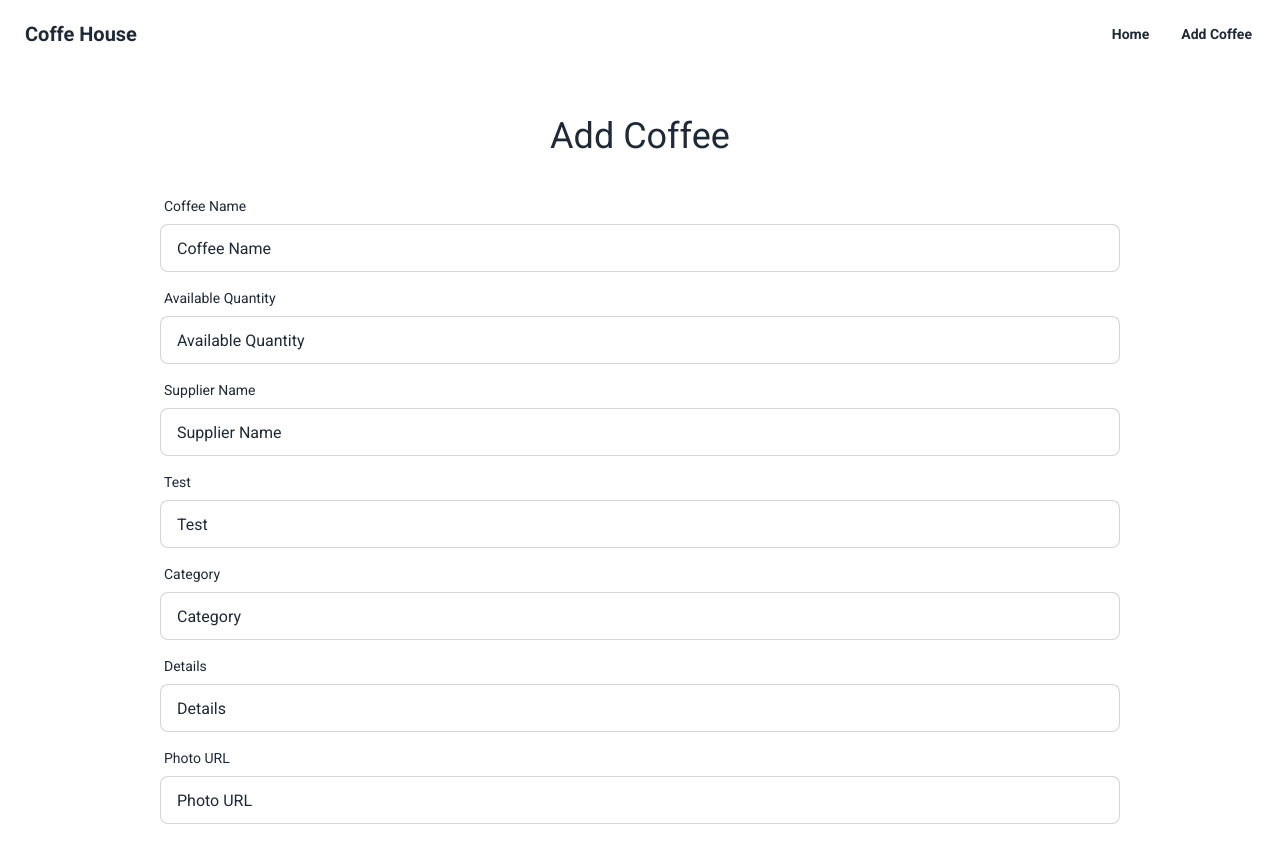
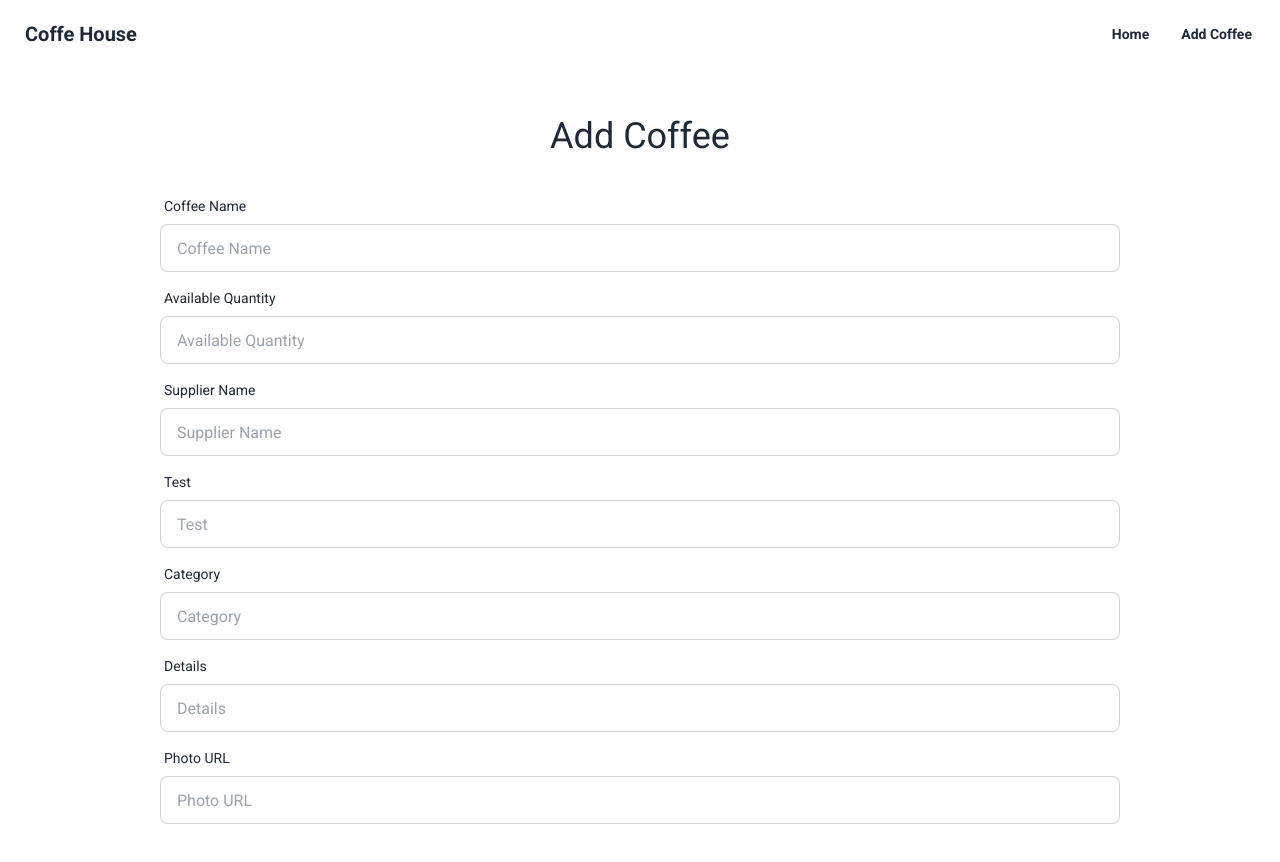
Before and after one commit to Allsamir/coffee-espersso, a React (Vite) app in the folder client/: page /add-coffee in a window 1280 px wide. Shown: the top 862 px of the page. Built offline with nearby package versions, Linux system fonts and the light colour scheme.

Commit message:
Api for coffee details done

```diff
--- a/client/src/components/AddCoffee.jsx
+++ b/client/src/components/AddCoffee.jsx
@@ -43,7 +43,7 @@ const AddCoffee = () => {
             </label>
             <input
               type="text"
-              defaultValue="Coffee Name"
+              placeholder="Coffee Name"
               className="input input-bordered"
               required
               {...register("coffeeName")}
@@ -55,7 +55,7 @@ const AddCoffee = () => {
             </label>
             <input
               type="text"
-              defaultValue="Available Quantity"
+              placeholder="Available Quantity"
               className="input input-bordered"
               required
               {...register("availableQuantity")}
@@ -67,7 +67,7 @@ const AddCoffee = () => {
             </label>
             <input
               type="text"
-              defaultValue="Supplier Name"
+              placeholder="Supplier Name"
               className="input input-bordered"
               required
               {...register("supplierName")}
@@ -79,7 +79,7 @@ const AddCoffee = () => {
             </label>
             <input
               type="text"
-              defaultValue="Test"
+              placeholder="Test"
               className="input input-bordered"
               required
               {...register("test")}
@@ -91,7 +91,7 @@ const AddCoffee = () => {
             </label>
             <input
               type="text"
-              defaultValue="Category"
+              placeholder="Category"
               className="input input-bordered"
               required
               {...register("category")}
@@ -103,7 +103,7 @@ const AddCoffee = () => {
             </label>
             <input
               type="text"
-              defaultValue="Details"
+              placeholder="Details"
               className="input input-bordered"
               required
               {...register("details")}
@@ -115,7 +115,7 @@ const AddCoffee = () => {
             </label>
             <input
               type="text"
-              defaultValue="Photo URL"
+              placeholder="Photo URL"
               className="input input-bordered"
               required
               {...register("photoURL")}
--- a/client/src/components/CoffeCard.jsx
+++ b/client/src/components/CoffeCard.jsx
@@ -11,7 +11,9 @@ const CoffeCard = ({ coffee, handleDelete }) => {
         <h2 className="card-title">{coffee.coffeeName}</h2>
         <p>{coffee.details}</p>
         <div className="card-actions justify-end">
-          <button className="btn btn-outline text-white">View</button>
+          <Link to={`/${coffee._id}`}>
+            <button className="btn btn-outline text-white">View</button>
+          </Link>
           <Link to={`/update-coffee/${coffee._id}`}>
             <button className="btn btn-outline text-white">Edit</button>
           </Link>
--- /dev/null
+++ b/client/src/components/CoffeeDetails.jsx
@@ -0,0 +1,13 @@
+import { useEffect } from "react";
+import { useLoaderData } from "react-router-dom";
+
+const CoffeeDetails = () => {
+  const coffee = useLoaderData();
+  console.log(coffee);
+  useEffect(() => {
+    document.title = `Coffee Espersso | ${coffee.coffeeName}`;
+  }, [coffee.coffeeName]);
+  return <div>CoffeeDetails</div>;
+};
+
+export default CoffeeDetails;
--- a/client/src/components/UpdateCoffee.jsx
+++ b/client/src/components/UpdateCoffee.jsx
@@ -58,7 +58,7 @@ const UpdateCoffee = () => {
               </label>
               <input
                 type="text"
-                defaultValue={coffee.coffeeName}
+                placeholder={coffee.coffeeName}
                 className="input input-bordered"
                 required
                 {...register("coffeeName")}
@@ -70,7 +70,7 @@ const UpdateCoffee = () => {
               </label>
               <input
                 type="text"
-                defaultValue={coffee.availableQuantity}
+                placeholder={coffee.availableQuantity}
                 className="input input-bordered"
                 required
                 {...register("availableQuantity")}
@@ -82,7 +82,7 @@ const UpdateCoffee = () => {
               </label>
               <input
                 type="text"
-                defaultValue={coffee.supplierName}
+                placeholder={coffee.supplierName}
                 className="input input-bordered"
                 required
                 {...register("supplierName")}
@@ -94,7 +94,7 @@ const UpdateCoffee = () => {
               </label>
               <input
                 type="text"
-                defaultValue={coffee.test}
+                placeholder={coffee.test}
                 className="input input-bordered"
                 required
                 {...register("test")}
@@ -106,7 +106,7 @@ const UpdateCoffee = () => {
               </label>
               <input
                 type="text"
-                defaultValue={coffee.category}
+                placeholder={coffee.category}
                 className="input input-bordered"
                 required
                 {...register("category")}
@@ -118,7 +118,7 @@ const UpdateCoffee = () => {
               </label>
               <input
                 type="text"
-                defaultValue={coffee.details}
+                placeholder={coffee.details}
                 className="input input-bordered"
                 required
                 {...register("details")}
@@ -130,7 +130,7 @@ const UpdateCoffee = () => {
               </label>
               <input
                 type="text"
-                defaultValue={coffee.photoURL}
+                placeholder={coffee.photoURL}
                 className="input input-bordered"
                 required
                 {...register("photoURL")}
--- a/client/src/main.jsx
+++ b/client/src/main.jsx
@@ -6,6 +6,7 @@ import { createBrowserRouter, RouterProvider } from "react-router-dom";
 import AddCoffee from "./components/AddCoffee.jsx";
 import UpdateCoffee from "./components/UpdateCoffee.jsx";
 import ErrorPage from "./components/ErrorElement.jsx";
+import CoffeeDetails from "./components/CoffeeDetails.jsx";
 
 const router = createBrowserRouter([
   {
@@ -21,6 +22,19 @@ const router = createBrowserRouter([
       }
     },
     errorElement: <ErrorPage />,
+  },
+  {
+    path: "/:coffeeID",
+    element: <CoffeeDetails />,
+    loader: async ({ params }) => {
+      try {
+        const coffee = await fetch(`http://localhost:3000/${params.coffeeID}`);
+        const result = coffee.json();
+        return result;
+      } catch (err) {
+        console.error(err);
+      }
+    },
   },
   {
     path: "/add-coffee",
```
Also changed, not shown: 1 other file (tests, documents, lock files or other folders).
